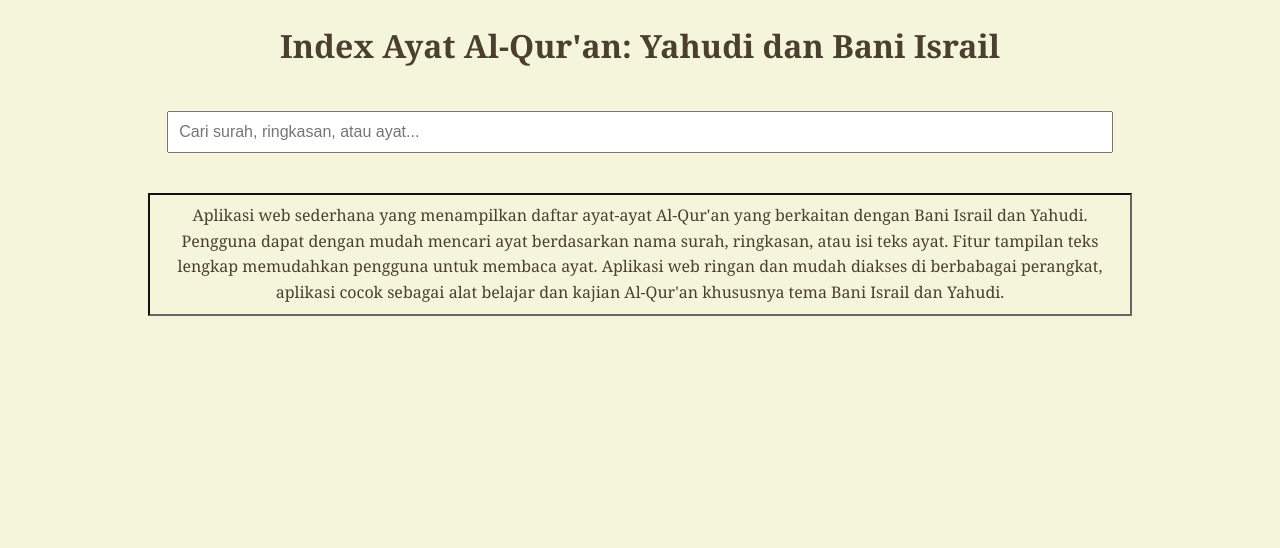
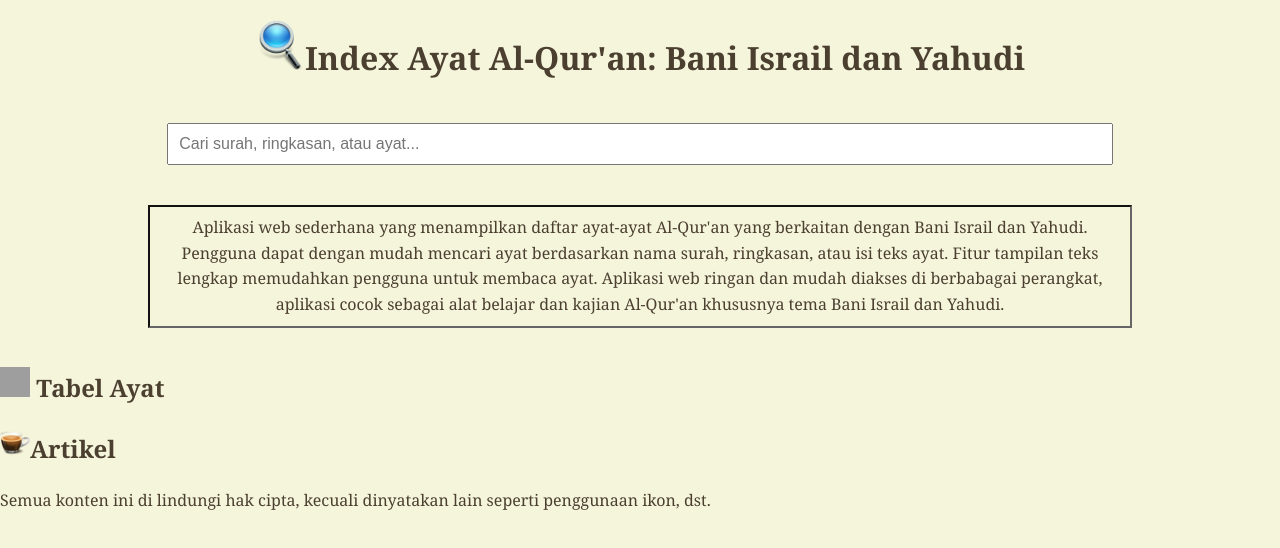
Before and after one commit to aflacake/index-ayat-bani-israel-dan-yahudi, a plain HTML site: page index.html in a window 1280 px wide. Drawn offline with Linux system fonts and the light colour scheme; grey boxes are pictures that could not be loaded.

Commit message:
Menambahkan ikon dan _footer_
Ikon dari sumber lain di halaman dan juga dengan footer untuk penjelasan penggunaan ikon sesuai atribusi berlaku. Footer juga menyampaikan informasi karya tulisan ketik dari tangan maupun berasal dari AI, maka ada lisensi juga.

```diff
--- a/index.html
+++ b/index.html
@@ -7,13 +7,14 @@
 </head>
 <body>
     <div id="pencarian">
-        <h1>Index Ayat Al-Qur'an: Yahudi dan Bani Israil</h1>
+        <h1><img src="https://raw.githubusercontent.com/aflacake/index-ayat-bani-israel-dan-yahudi/main/img/Zerode-Plump-Search.256.png" width="50px" height="50px" alt="Pencarian"/>Index Ayat Al-Qur'an: Bani Israil dan Yahudi</h1>
 
         <input type="text" id="inputCari" placeholder="Cari surah, ringkasan, atau ayat..." onkeyup="cariAyat()" />
 
         <p id="deskripsi"></p>
     </div>
 
+   <h2><img src="https://raw.githubusercontent.com/aflacake/index-ayat-bani-israel-dan-yahudi/main/img/Oxygen-Icons.org-Oxygen-Actions-rating.256.png" width="30px" height="30px" alt="Bintang"/> Tabel Ayat</h2>
     <table id="judulTabelAyat" border="1">
         <thead>
             <tr>
@@ -30,6 +31,14 @@
 
     <div id="ayatTeksPenuh"></div>
 
+    <h2><img src="https://raw.githubusercontent.com/aflacake/index-ayat-bani-israel-dan-yahudi/main/img/Visualpharm-Office-Space-Cup-coffee.256.png" width="30px" height="30px" alt="Cangkir kopi"/>Artikel</h2>
+    <div id="hasilArtikel"></div>
+    <div id="artikel"></div>
+
+    <!-- catatan kaki -->
+    <footer>
+        <p>Semua konten ini di lindungi hak cipta, kecuali dinyatakan lain seperti penggunaan ikon, dst.</p>
+    </footer>
 
     <!-- skrip -->
     <script src="script.js"></script>
```
